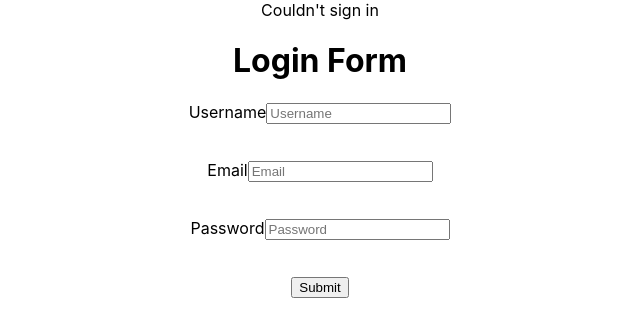
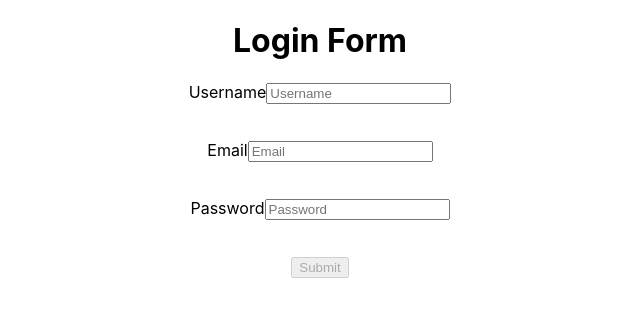
Before and after one commit to Anzhela-Sahakyan/loginForm, a React (Create React App) app: page / in a window 1280 px wide. Shown: the top 336 px of the page, without its empty margins (320-960 px from the left). Built offline with nearby package versions, Linux system fonts and the light colour scheme.

Commit message:
feat (form.jsx) adding functionality to disable button

```diff
--- a/src/components/form.jsx
+++ b/src/components/form.jsx
@@ -1,4 +1,5 @@
 import { useState, useEffect } from "react";
+import styles from "./form.module.css";
 
 export default function DisplayForm() {
   const initialValues = {
@@ -46,16 +47,13 @@ export default function DisplayForm() {
     }
     return errors;
   };
-
+  const isButtonDisabled = () => {
+    return !formValues.username || !formValues.email || !formValues.password;
+  };
   return (
     <div className="container">
-      {Object.keys(formErrors).length === 0 && isSubmit ? (
-        <div className="message-success">Sign in successfully</div>
-      ) : (
-        <div>Couldn't sign in</div>
-      )}
       <form onSubmit={handleSubmit} noValidate>
-        <h1>Login Form</h1>
+        <h1 className="header">Login Form</h1>
         <label>Username</label>
         <input
           type="text"
@@ -89,11 +87,20 @@ export default function DisplayForm() {
         <br />
         <p>{formErrors.password}</p>
         <br />
-        <button className="btn" onChange={handleChange}>
+        <button
+          className="btn"
+          onChange={handleChange}
+          disabled={isButtonDisabled()}
+        >
           {" "}
           Submit{" "}
         </button>
       </form>
+      {Object.keys(formErrors).length === 0 && isSubmit ? (
+        <div className="message-success">Sign in successfully</div>
+      ) : (
+        <div></div>
+      )}
     </div>
   );
 }
--- /dev/null
+++ b/src/components/form.module.css
@@ -0,0 +1,3 @@
+.container {
+  background-color: aqua;
+}
```
